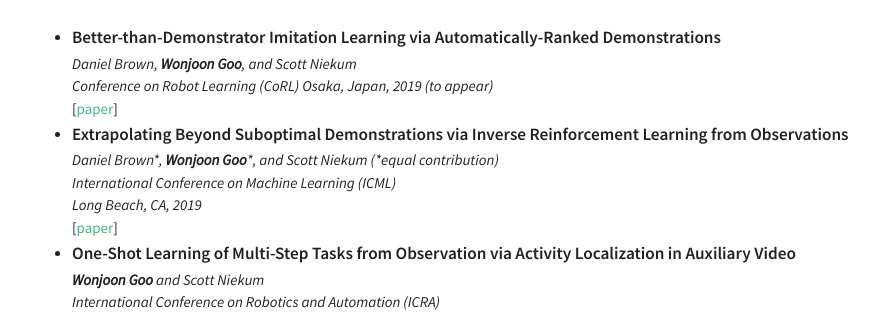
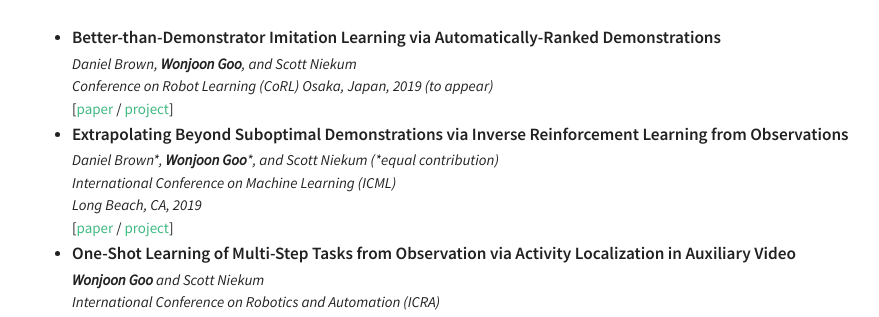
Before and after one commit to hiwonjoon/hiwonjoon.github.io, a Jekyll site: the page built from index.html, in a window 1280 px wide and 900 px high, scrolled down 1813 px. Shown: the part 189-506 px from the top of the window, without its empty margins (318-1197 px from the left). Built offline with Jekyll 4.4.1, drawn with Linux system fonts in a browser that asks for light colours.

Commit message:
project link addd

```diff
--- a/index.html
+++ b/index.html
@@ -212,7 +212,7 @@ permalink: /
         </div>
         <div>
           <span>
-            [<a href='https://arxiv.org/abs/1907.03976'>paper</a>]
+            [<a href='https://arxiv.org/abs/1907.03976'>paper</a> / <a href='https://dsbrown1331.github.io/CoRL2019-DREX/'>project</a>]
           </span>
         </div>
       </li>
@@ -225,7 +225,7 @@ permalink: /
         </div>
         <div>
           <span>
-            [<a href='https://arxiv.org/abs/1904.06387'>paper</a>]
+            [<a href='https://arxiv.org/abs/1904.06387'>paper</a> / <a href='http://dev.wonjoon.me/ICML2019-TREX/'>project</a>]
           </span>
         </div>
       </li>
```
